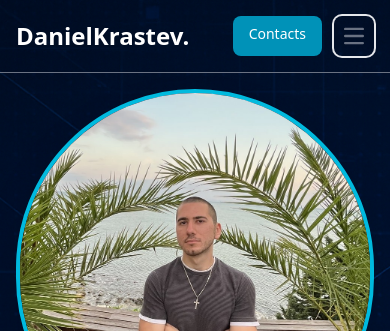
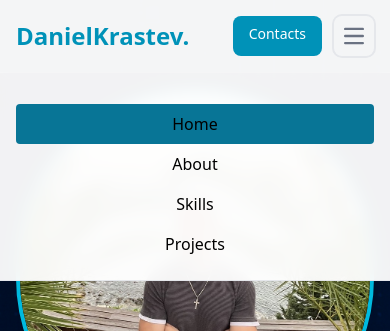
Before and after one commit to DanielVKrastev/portfolio-developer, a React (Vite) app in the folder portfolio/: page / in a window 390 px wide. Both pictures are taken after a click on the button "Open main menu". Shown: the top 331 px of the page. Built offline with nearby package versions, Linux system fonts and the light colour scheme; no server answers.

Commit message:
Mobile Navigation

```diff
--- a/portfolio/src/components/headings/Headings.jsx
+++ b/portfolio/src/components/headings/Headings.jsx
@@ -5,7 +5,7 @@ export default function Headings({
   techStack
 }) {
   return (
-    <section className="relative -mt-20 bg-center bg-no-repeat bg-cover bg-[url('/images/background.png')]  bg-gray-900/10 bg-gradient bg-blend-multiply">
+    <section id="#home" className="relative -mt-20 bg-center bg-no-repeat bg-cover bg-[url('/images/background.png')]  bg-gray-900/10 bg-gradient bg-blend-multiply">
       <div className="px-4 mx-auto max-w-screen-xl text-center py-24 lg:py-48">
         <div className="grid grid-cols-1 sm:grid-cols-2 gap-10 items-center">
           {/* Text Section */}
--- a/portfolio/src/components/navbar/Navbar.jsx
+++ b/portfolio/src/components/navbar/Navbar.jsx
@@ -1,7 +1,11 @@
 import { useEffect, useState } from "react";
+import { useLocation } from "react-router";
 
 export default function Navbar() {
     const [scrolled, setScrolled] = useState(false);
+    const [openMobileNav, setOpenMobileNav] = useState(false);
+
+    const location = useLocation();
 
     useEffect(() => {
         const handleScroll = () => {
@@ -14,18 +18,19 @@ export default function Navbar() {
         return () => window.removeEventListener('scroll', handleScroll);
     }, []);
 
-    const navClasses = `sticky top-0 left-0 w-full transition-all duration-300 z-50 ${scrolled ? 'bg-gray-50/98 shadow-md' : 'border-b border-gray-500 bg-transparent'}`;
-    const liClassesActive = `block py-2 px-3 md:p-0 text-white bg-blue-700 rounded-sm md:bg-transparent ${scrolled ? 'md:text-default-700' : 'bg-white'} `;
-    const liClassesNoActive = `block py-2 px-3 md:p-0 rounded-sm hover:bg-gray-100 md:hover:bg-transparent ${scrolled ? 'md:text-gray-700 md:hover:text-default-700' : 'text-gray-400 md:hover:text-white'} `;
+    const navClasses = `sticky top-0 left-0 w-full transition-all duration-300 z-50 border-b border-gray-500 ${scrolled || openMobileNav ? 'bg-gray-50/98 shadow-md' : 'bg-transparent'}`;
+    const liClassesActive = `block py-2 px-3 md:p-0 ${openMobileNav? 'text-black' : 'text-white'} bg-default-700 rounded-sm md:bg-transparent ${scrolled || openMobileNav ? 'md:text-default-700' : 'bg-white'}`;
+    const liClassesNoActive = `block py-2 px-3 md:p-0 rounded-sm hover:bg-gray-100 md:hover:bg-transparent ${scrolled ? 'md:text-gray-700 md:hover:text-default-700' : 'md:text-gray-400 md:hover:text-white'} `;
+
     return (
         <>
             <nav className={navClasses}>
                 <div className="max-w-screen-xl flex flex-wrap items-center justify-between mx-auto p-4">
                     <a
-                        href="https://flowbite.com/"
+                        href="#"
                         className="flex items-center space-x-3 rtl:space-x-reverse"
                     >
-                        <span className={`self-center text-2xl font-semibold whitespace-nowrap ${scrolled ? 'text-default-600' : 'text-white'}`}>
+                        <span className={`self-center text-2xl font-semibold whitespace-nowrap ${scrolled || openMobileNav ? 'text-default-600' : 'text-white'}`}>
                             DanielKrastev.
                         </span>
                     </a>
@@ -43,6 +48,7 @@ export default function Navbar() {
                             className="inline-flex items-center p-2 w-10 h-10 justify-center text-sm text-gray-500 rounded-lg md:hidden hover:bg-gray-100 focus:outline-none focus:ring-2 focus:ring-gray-200"
                             aria-controls="navbar-cta"
                             aria-expanded="false"
+                            onClick={() => setOpenMobileNav(state => !state)}
                         >
                             <span className="sr-only">Open main menu</span>
                             <svg
@@ -63,15 +69,22 @@ export default function Navbar() {
                         </button>
                     </div>
                     <div
-                        className="items-center justify-between hidden w-full md:flex md:w-auto md:order-1"
+                        className={`absolute left-0 top-full z-40 w-full
+                                    bg-white/95 backdrop-blur
+                                    border-b border-gray-200
+                                    ${openMobileNav ? 'block' : 'hidden'}
+                                    md:static md:flex md:w-auto md:bg-transparent md:border-0`}
                         id="navbar-cta"
                     >
-                        <ul className="flex flex-col font-medium p-4 md:p-0 mt-4 border rounded-lg md:space-x-8 rtl:space-x-reverse md:flex-row md:mt-0 md:border-0 ">
+                        <ul className="flex flex-col text-center font-medium p-4 md:p-0 mt-4 rounded-lg md:space-x-8 rtl:space-x-reverse md:flex-row md:mt-0 md:border-0 ">
                             <li>
                                 <a
                                     href="#"
-                                    className={liClassesActive}
+                                    className={`${location.hash === '' ? liClassesActive : liClassesNoActive }`}
                                     aria-current="page"
+                                    onClick={() => {
+                                        setOpenMobileNav(false);
+                                    }}
                                 >
                                     Home
                                 </a>
@@ -79,7 +92,10 @@ export default function Navbar() {
                             <li>
                                 <a
                                     href="#about"
-                                    className={liClassesNoActive}
+                                    className={`${location.hash === '#about'? liClassesActive : liClassesNoActive }`}
+                                    onClick={() => {
+                                        setOpenMobileNav(false);
+                                    }}
                                 >
                                     About
                                 </a>
@@ -87,7 +103,10 @@ export default function Navbar() {
                             <li>
                                 <a
                                     href="#skills"
-                                    className={liClassesNoActive}
+                                    className={`${location.hash === '#skills'? liClassesActive : liClassesNoActive }`}
+                                    onClick={() => {
+                                        setOpenMobileNav(false);
+                                    }}
                                 >
                                     Skills
                                 </a>
@@ -95,7 +114,10 @@ export default function Navbar() {
                             <li>
                                 <a
                                     href="#projects"
-                                    className={liClassesNoActive}
+                                    className={`${location.hash === '#projects'? liClassesActive : liClassesNoActive }`}
+                                    onClick={() => {
+                                        setOpenMobileNav(false);
+                                    }}
                                 >
                                     Projects
                                 </a>
```
